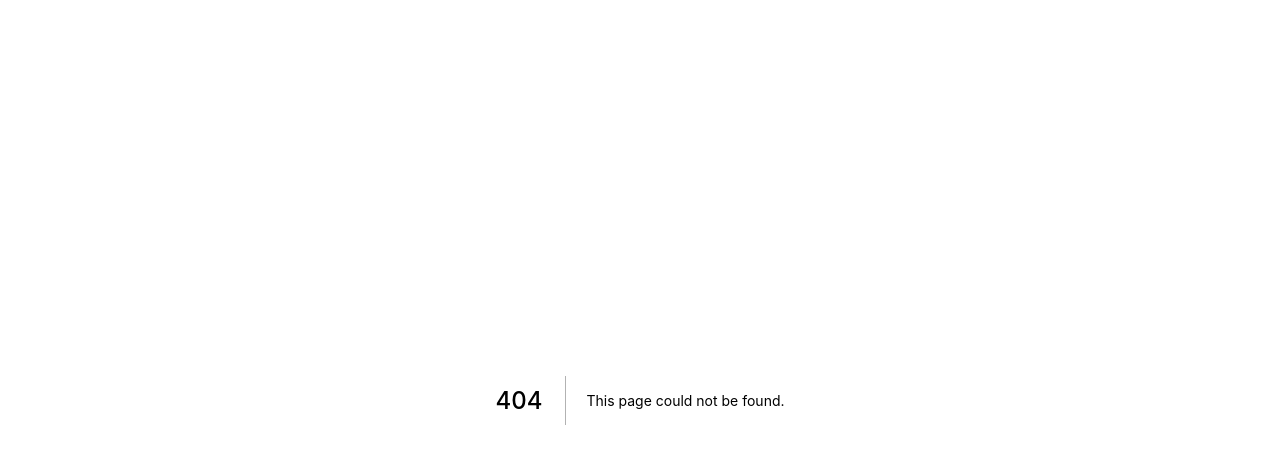
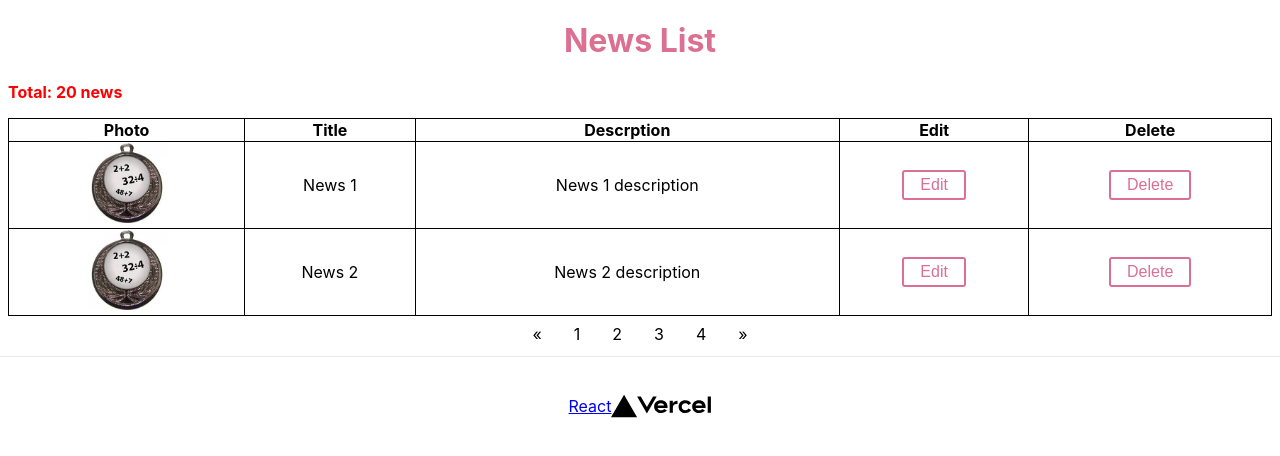
Before and after one commit to duoctvd/duoctv-trainning, a Next.js app: page /admin/news/list in a window 1280 px wide. Before the commit this address had no page. Shown: the top 456 px of the page. Built offline with nearby package versions, Linux system fonts and the light colour scheme.

Commit message:
make news list layout

```diff
--- a/package.json
+++ b/package.json
@@ -13,7 +13,7 @@
     "next": "^11.0.1",
     "react": "17.0.1",
     "react-dom": "17.0.1",
-    "react-hook-form": "^7.11.0",
+    "react-hook-form": "^7.12.0",
     "styled-components": "^5.3.0"
   },
   "devDependencies": {
--- /dev/null
+++ b/pages/_document.js
@@ -0,0 +1,30 @@
+import Document from 'next/document'
+import { ServerStyleSheet } from 'styled-components'
+
+export default class MyDocument extends Document {
+  static async getInitialProps(ctx) {
+    const sheet = new ServerStyleSheet()
+    const originalRenderPage = ctx.renderPage
+
+    try {
+      ctx.renderPage = () =>
+        originalRenderPage({
+          enhanceApp: (App) => (props) =>
+            sheet.collectStyles(<App {...props} />),
+        })
+
+      const initialProps = await Document.getInitialProps(ctx)
+      return {
+        ...initialProps,
+        styles: (
+          <>
+            {initialProps.styles}
+            {sheet.getStyleElement()}
+          </>
+        ),
+      }
+    } finally {
+      sheet.seal()
+    }
+  }
+}
--- /dev/null
+++ b/pages/admin/news/form.tsx
@@ -0,0 +1,5 @@
+export default function Form() {
+    return (
+        <>this is form news</>
+    )
+}
--- /dev/null
+++ b/pages/admin/news/list.tsx
@@ -0,0 +1,149 @@
+import React from "react";
+import Head from "next/head";
+import styled from "styled-components";
+import Footer from "../../../components/Footer";
+import "firebase/auth";
+import Image from "next/image";
+
+
+export default function List() {
+    return (
+        <>
+            <Head>
+                <Title>News List</Title>
+            </Head>
+            <Heading>News List</Heading>
+
+            <Container>
+            <TotalCount><b>Total: 20 news</b></TotalCount>
+            <StyledTable>
+            <THead>
+              <TR>
+                <TH>Photo</TH>
+                <TH>Title</TH>
+                <TH>Descrption</TH>
+                <TH>Edit</TH>
+                <TH>Delete</TH>
+              </TR>
+            </THead>
+            <TBody>
+              <TR>
+                <TD>
+                <Image
+                  src="/images/photo1.jpg"
+                  alt="Picture of the product"
+                  width={80}
+                  height={80}
+                />
+
+                </TD>
+                <TD>News 1</TD>
+                <TD>News 1 description</TD>
+                <TD> <Button>Edit</Button></TD>
+                <TD> <Button>Delete</Button></TD>
+              </TR>
+
+              <TR>
+                <TD>
+                <Image
+                  src="/images/photo1.jpg"
+                  alt="Picture of the product"
+                  width={80}
+                  height={80}
+                />
+
+                </TD>
+                <TD>News 2</TD>
+                <TD>News 2 description</TD>
+                <TD> <Button>Edit</Button></TD>
+                <TD> <Button>Delete</Button></TD>
+              </TR>
+            </TBody>
+          </StyledTable>
+          <Pagination>
+          <PaginationStep>&laquo;</PaginationStep>
+          <PaginationStep>1</PaginationStep>
+          <PaginationStep>2</PaginationStep>
+          <PaginationStep>3</PaginationStep>
+          <PaginationStep>4</PaginationStep>
+          <PaginationStep>&raquo;</PaginationStep>
+          </Pagination>
+            </Container>
+            <Footer />
+
+        </>
+    )
+}
+
+const Heading = styled.h1`
+  font-size: 2em;
+  text-align: center;
+  color: palevioletred;
+`;
+
+const Title = styled.title``;
+
+const Container = styled.div`
+  text-align: center;
+  padding: 0 0.5rem;
+  align-items: center;
+`;
+
+const TotalCount = styled.p`
+  text-align: left;
+  color: red;
+`;
+const StyledTable = styled.table`
+  // custom css goes here
+  width: 100%;
+  border: 1px solid black;
+  border-collapse: collapse;
+`;
+
+const THead = styled.thead`
+ // custom css goes here
+`;
+
+const TFoot = styled.tfoot`
+  // custom css goes here
+`;
+
+const TBody = styled.tbody`
+ // custom css goes here
+`;
+
+const TR = styled.tr`
+  // custom css goes here
+`;
+
+const TH = styled.th`
+  // custom css goes here
+  border: 1px solid black;
+  border-collapse: collapse;
+`;
+
+export const TD = styled.td`
+  // custom css goes here
+  border: 1px solid black;
+  border-collapse: collapse;
+`;
+
+const Pagination = styled.div`
+  display: inline-block;
+`;
+
+const PaginationStep = styled.a`
+  color: black;
+  float: left;
+  padding: 8px 16px;
+  text-decoration: none;
+`;
+
+const Button = styled.button`
+  background: white;
+  color: palevioletred;
+  font-size: 1em;
+  padding: 0.25em 1em;
+  border: 2px solid palevioletred;
+  border-radius: 3px;
+`;
```
Also changed, not shown: .babelrc (added), next-env.d.ts, 1 other file (tests, documents, lock files or other folders).
